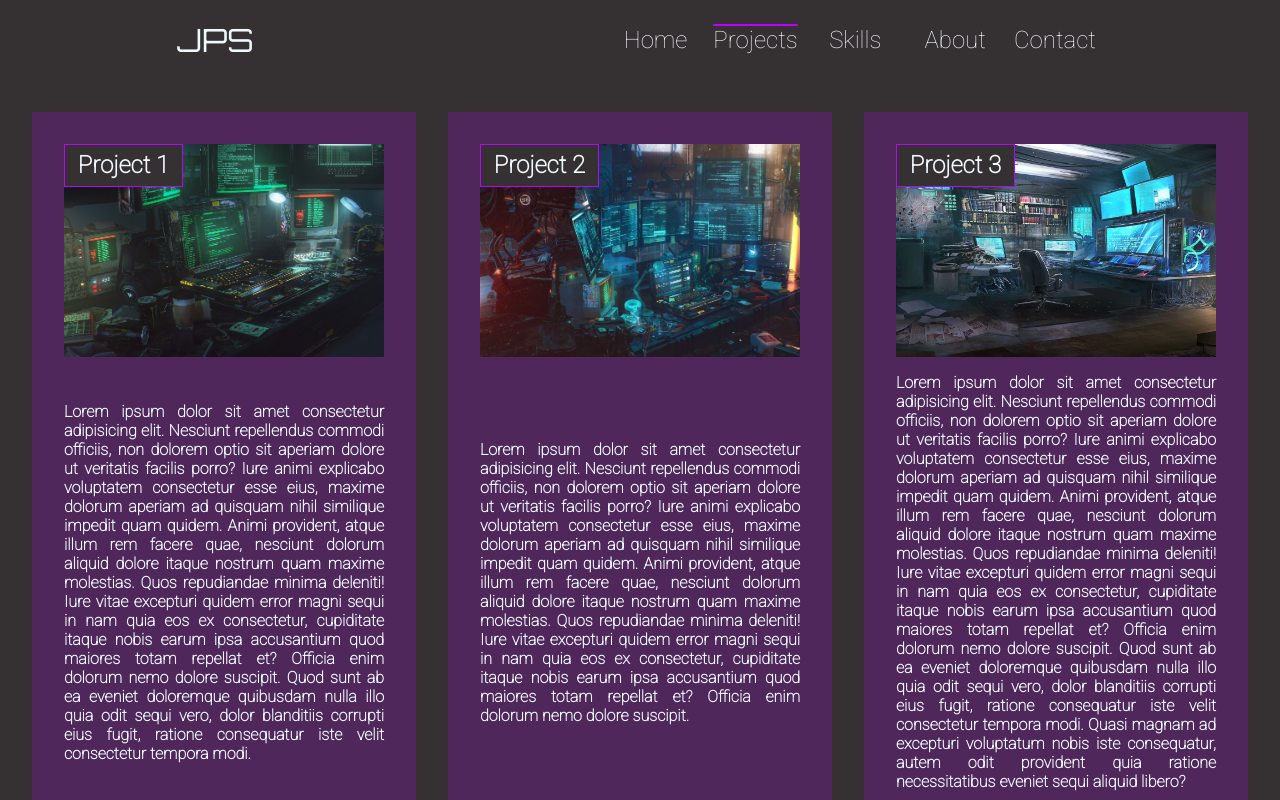
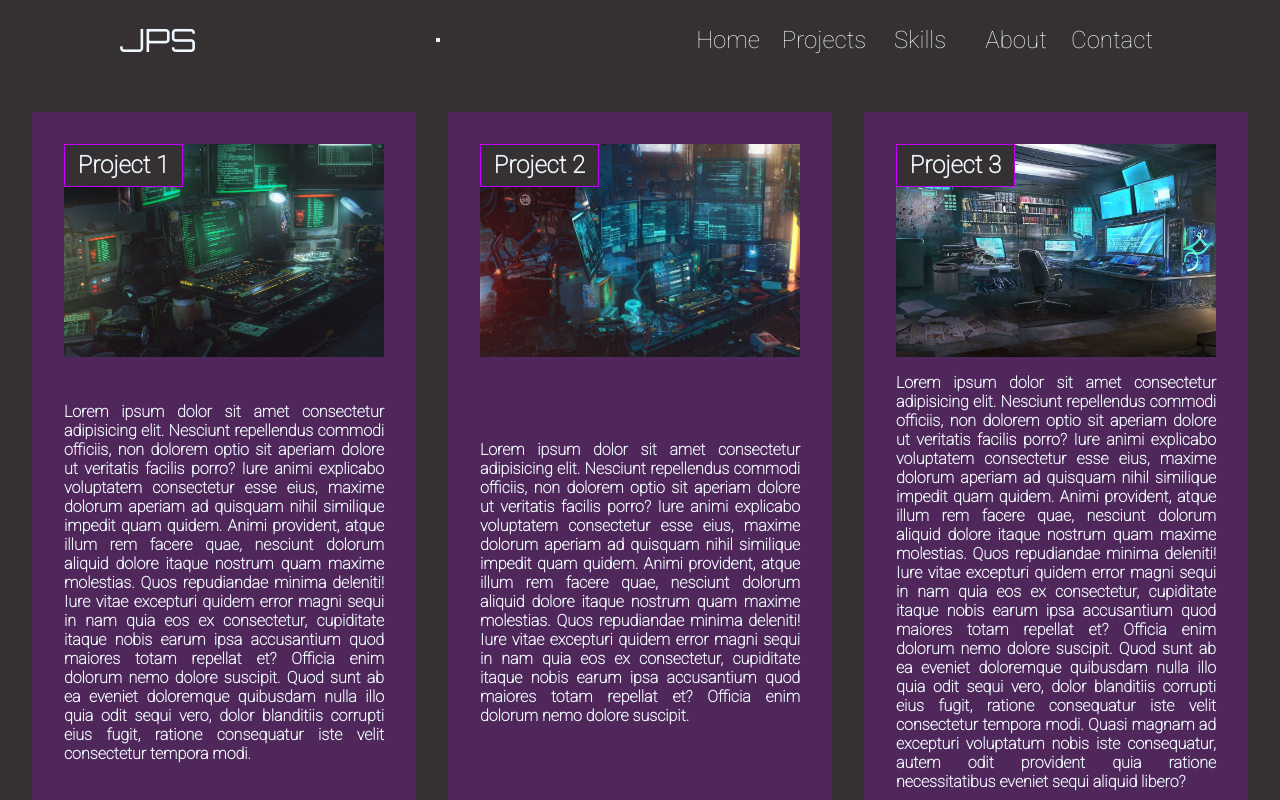
Before and after one commit to jpskobalski/desarollo-web-coder, a plain HTML site: page pages/projects.html in a window 1280 px wide. Shown: the top 800 px of the page. Drawn offline with nearby package versions, Linux system fonts and the light colour scheme.

Commit message:
working on navbar

```diff
--- a/css/style.css
+++ b/css/style.css
@@ -31,6 +31,21 @@
 
 .nav-bar__logo:hover{
     color:#bd00ff;
+}
+
+.nav-bar__container{
+    display: flex;
+    position: relative;
+    text-align: center;
+    justify-content:flex-end;
+}
+
+.nav-bar__list{
+    display: flex;
+    position: relative;
+    text-align: center;
+    align-items: center;
+    justify-content:flex-end;
 }
 
 .nav-bar__listitem{
--- a/pages/projects.html
+++ b/pages/projects.html
@@ -14,16 +14,35 @@
 </head>
 <body>
     <header>
-        <nav class="nav-bar">
-            <a class="nav-bar__logo" href="../index.html">JPS</a>
-            <ul class="nav-bar__list">
-                <li class="nav-bar__listitem"><a class="nav-bar__anchor" href="../index.html">Home</a></li>
-                <li class="nav-bar__listitem"><a class="nav-bar__anchor nav-bar__active-item" href="#">Projects</a></li>
-                <li class="nav-bar__listitem"><a class="nav-bar__anchor" href="./skills.html">Skills</a></li>
-                <li class="nav-bar__listitem"><a class="nav-bar__anchor" href="./about.html">About</a></li>
-                <li class="nav-bar__listitem"><a class="nav-bar__anchor" href="./contact.html">Contact</a></li>
-            </ul>
-        </nav>
+        <div class="container">
+            <div class="row align-items-center position-relative">
+                <nav class="navbar navbar-expand-lg navbar-dark nav-bar">
+                    <a class="navbar-brand nav-bar__logo" href="#">JPS</a>
+                        <button class="navbar-toggler" type="button" data-bs-toggle="collapse" data-bs-target="#navbarText" aria-controls="navbarText" aria-expanded="false" aria-label="Toggle navigation">
+                            <span class="navbar-toggler-icon"></span>
+                        </button>
+                    <div class="collapse navbar-collapse mr-auto" id="navbarText">
+                        <ul class="navbar-nav me-auto mb-2 mb-lg-0 nav-bar__list">
+                            <li class="nav-item nav-bar__listitem">
+                                <a class="nav-link nav-bar__anchor active" aria-current="page"  href="../index.html">Home</a>
+                            </li>
+                            <li class="nav-item nav-bar__listitem">
+                                <a class="nav-link nav-bar__anchor" href="#">Projects</a>
+                            </li>
+                            <li class="nav-item nav-bar__listitem">
+                                <a class="nav-link nav-bar__anchor" href="./skills.html">Skills</a>
+                            </li>
+                            <li class="nav-item nav-bar__listitem">
+                                <a class="nav-link nav-bar__anchor" href="./about.html">About</a>
+                            </li>
+                            <li class="nav-item nav-bar__listitem">
+                                <a class="nav-link nav-bar__anchor" href="./contact.html">Contact</a>
+                            </li>
+                        </ul>
+                    </div>
+                </nav>
+            </div>
+        </div>
     </header>
 
     <main>
```
Also changed, not shown: index.html (+6 -4 lines), pages/about.html (+28 -13 lines), pages/contact.html (+29 -10 lines), pages/skills.html (+26 -9 lines).
